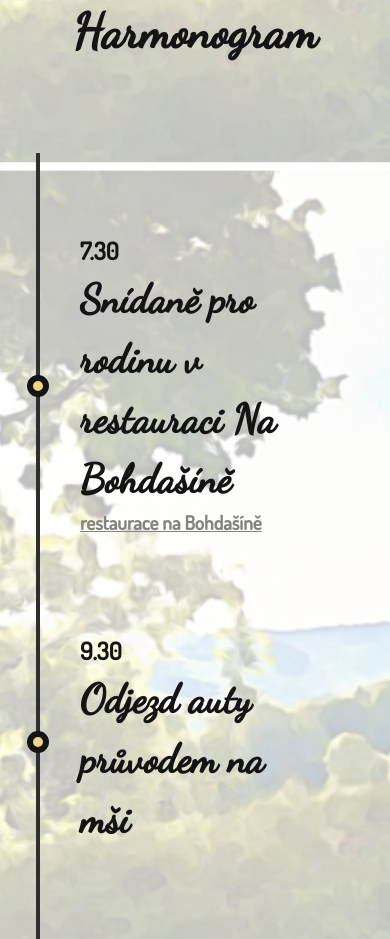
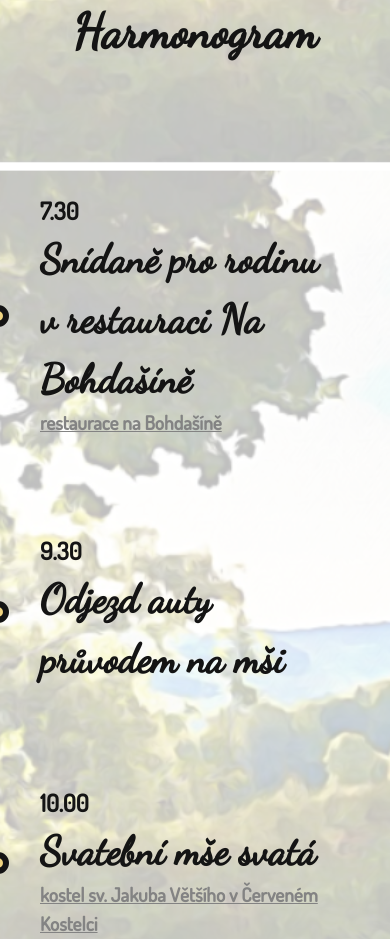
Before and after one commit to KamilRegner/kamilregner.github.io, a plain HTML site: page index.html in a window 390 px wide. Shown: the part 2912-3851 px from the top of the page. Drawn offline with Linux system fonts and the light colour scheme; a web font is replaced by a local one.

Commit message:
Set up responsive programm

```diff
--- a/assets/scss/_program.scss
+++ b/assets/scss/_program.scss
@@ -48,6 +48,9 @@
   font-size: 13px;
   font-weight: 400;
   line-height: 1.5;
+  @include for-size('tablet'){
+    padding: 0;
+  }
   & li {
     list-style: none;
   }
```
Also changed, not shown: style.css, 1 other file.
